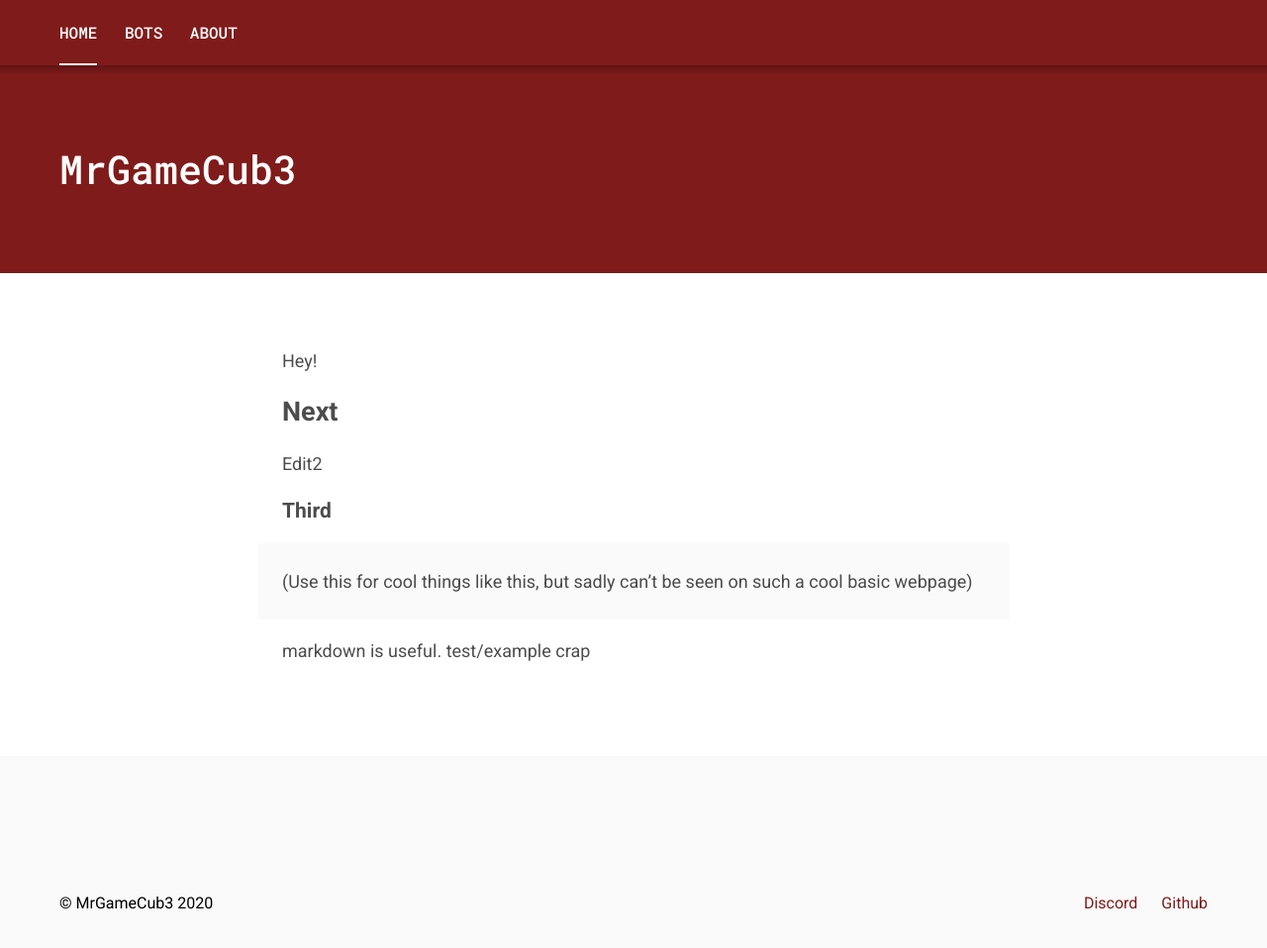
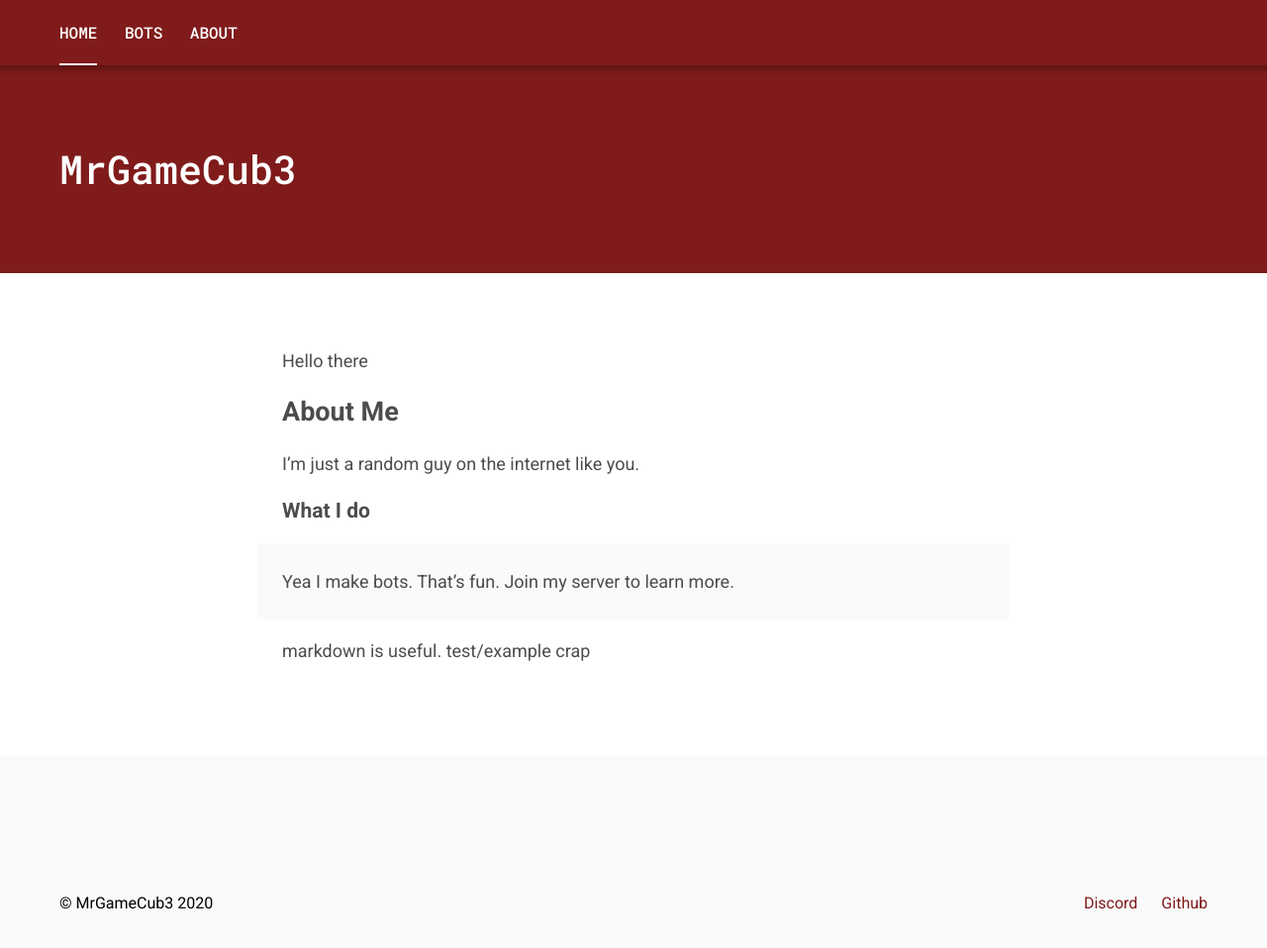
Before and after one commit to mrgamecub3/mrgamecub3.github.io, a Jekyll site: the page built from index.markdown, in a window 1280 px wide and 1064 px high. Shown: the top 958 px of the window at 99% size. Built offline with Jekyll 4.4.1, drawn with Linux system fonts in a browser that asks for light colours.

Commit message:
Update index.markdown

```diff
--- a/index.markdown
+++ b/index.markdown
@@ -2,14 +2,14 @@
 layout: page
 title: MrGameCub3
 ---
-Hey!
+Hello there
 
-## Next
+## About Me
 
-Edit2
+I'm just a random guy on the internet like you.
 
-### Third
+### What I do
 
-> (Use this for cool things like this, but sadly can't be seen on such a cool basic webpage)
+> Yea I make bots. That's fun. Join my server to learn more.
 
 markdown is useful. test/example crap
```
